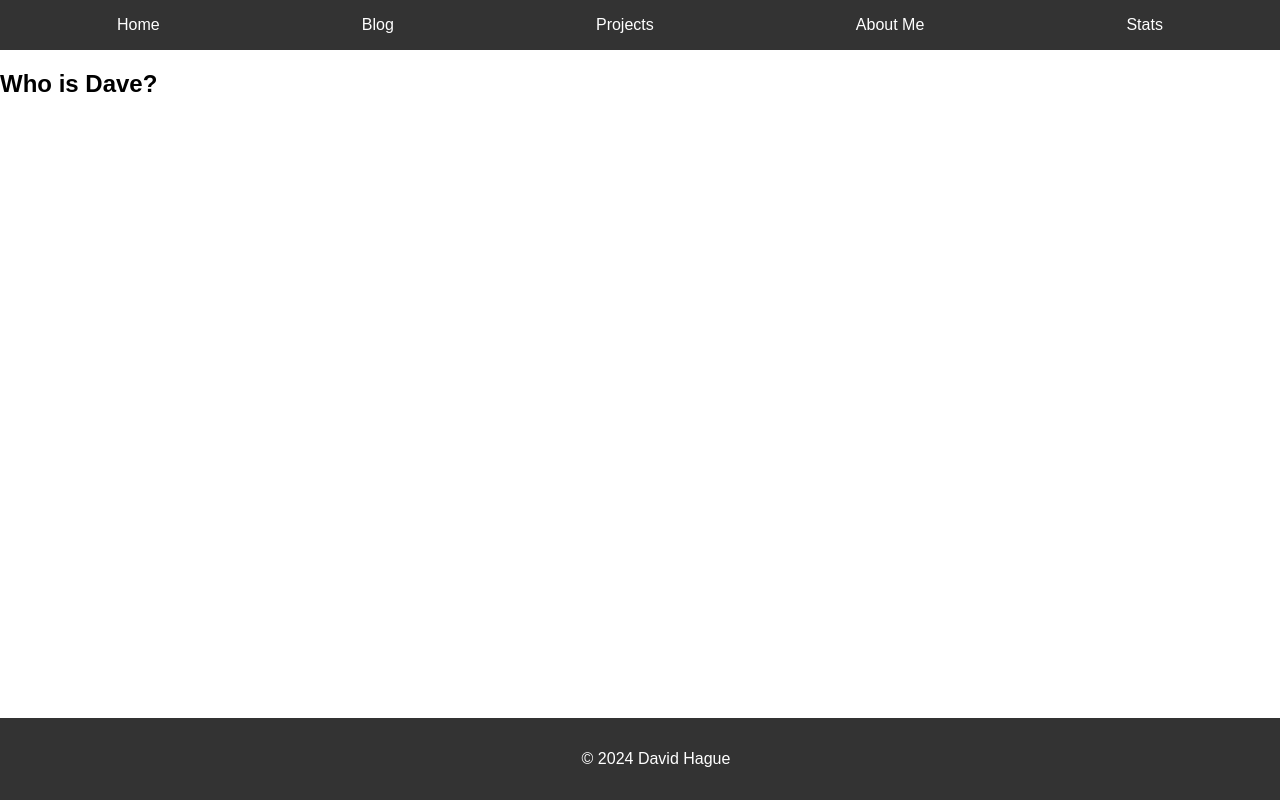
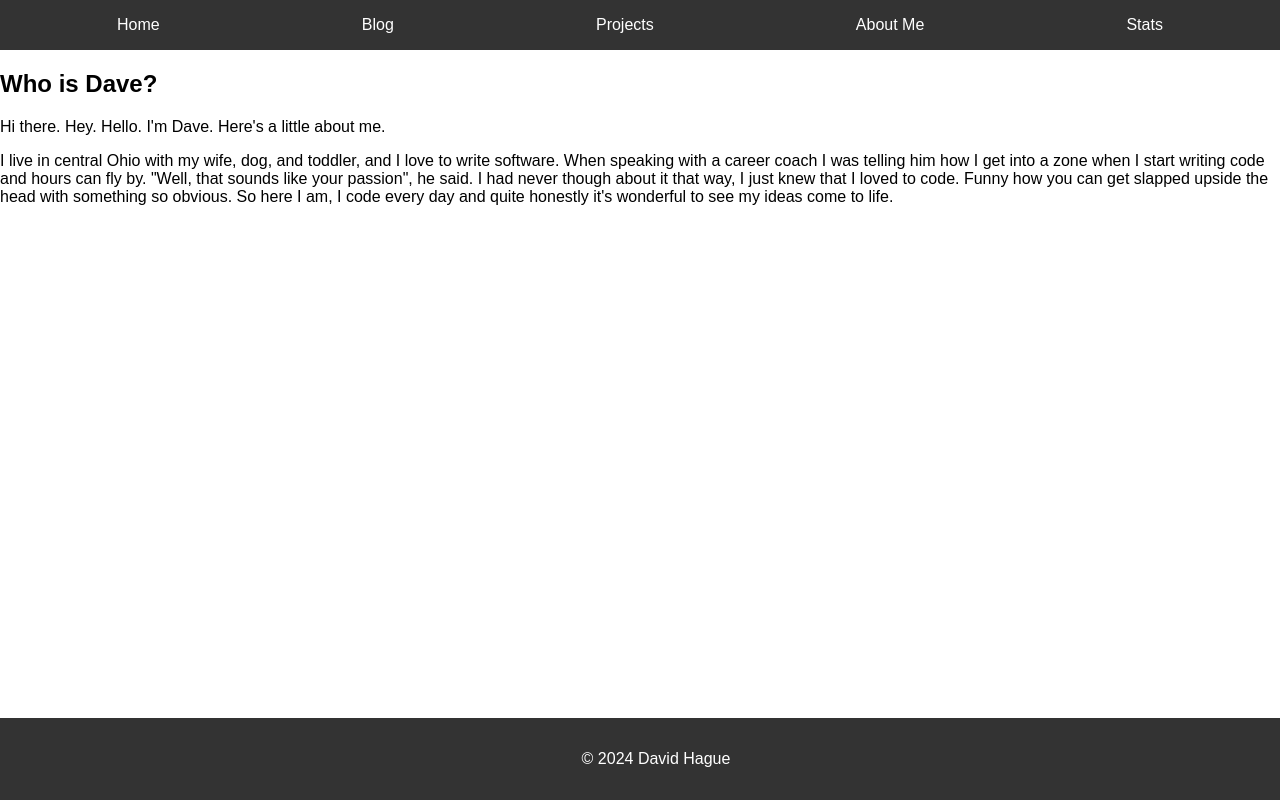
Before and after one commit to davehague/davehague-site, a Nuxt app: page /about in a window 1280 px wide. Shown: the top 800 px of the page. Built offline with nearby package versions, Linux system fonts and the light colour scheme.

Commit message:
Adding some content to the About section

```diff
--- a/pages/about.vue
+++ b/pages/about.vue
@@ -2,8 +2,9 @@
   <div class="content">
     <site-header />
     <main>
-      <section id="promptblocks">
+      <section>
         <h1>Who is Dave?</h1>
+        <div v-html="renderedContent"></div>
       </section>
     </main>
     <site-footer />
@@ -11,18 +12,34 @@
 </template>
 
 <script lang="ts">
-import { defineComponent } from 'vue'
-import SiteHeader from '@/components/SiteHeader.vue'
-import SiteFooter from '@/components/SiteFooter.vue'
+import { defineComponent, ref, onMounted } from 'vue';
+import { marked } from 'marked';
+import SiteHeader from '@/components/SiteHeader.vue';
+import SiteFooter from '@/components/SiteFooter.vue';
 
 export default defineComponent({
   components: {
     SiteHeader,
     SiteFooter
+  },
+  setup() {
+    const content = `Hi there. Hey. Hello.  I'm Dave.  Here's a little about me.
+
+I live in central Ohio with my wife, dog, and toddler, and I love to write software.   When speaking with a career coach I was telling him how I get into a zone when I start writing code and hours can fly by.  "Well, that sounds like your passion", he said.  I had never though about it that way, I just knew that I loved to code.  Funny how you can get slapped upside the head with something so obvious.  So here I am, I code every day and quite honestly it's wonderful to see my ideas come to life.`;
+
+    const renderedContent = ref('');
+
+    onMounted(async () => {
+      try {
+        renderedContent.value = await marked.parse(content);
+      } catch (error) {
+        console.error('Error parsing markdown content', error);
+      }
+    });
+
+    return {
+      renderedContent
+    };
   }
-})
+});
 </script>
-
-<style scoped>
-/* Add your CSS here */
-</style>
```
